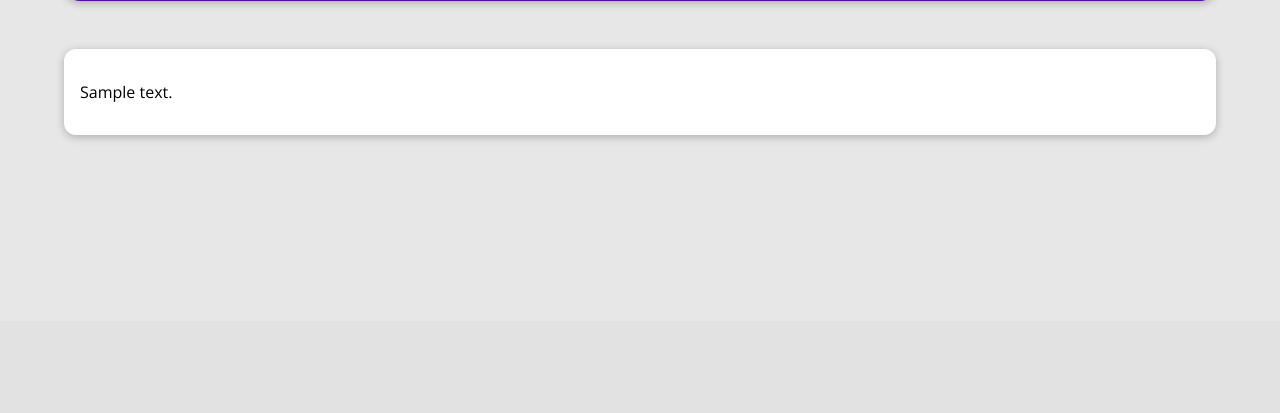
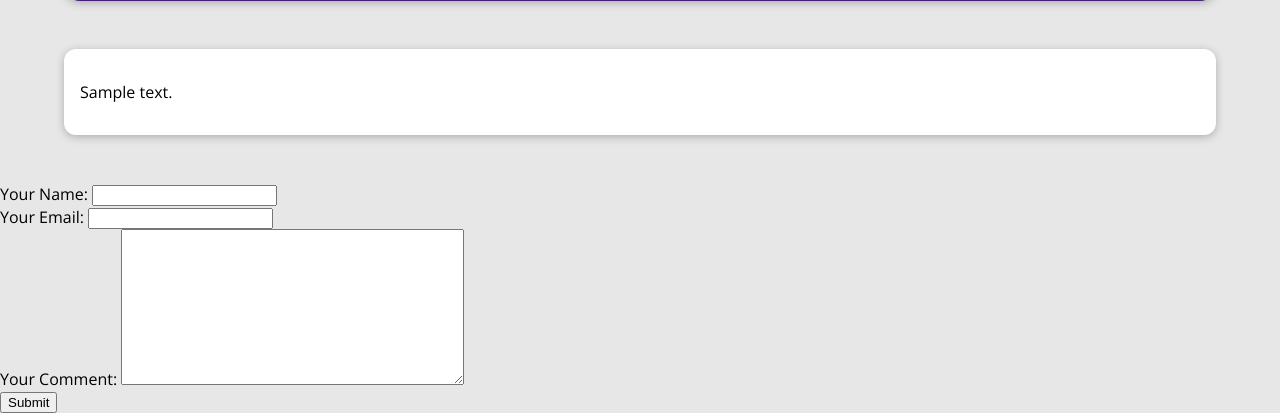
Before and after one commit to rezamousavi99/FastFood_site, a Django app: a page that uses store/templates/store/product_detail.html in a window 1280 px wide. Shown: the part 479-892 px from the top of the page. Before the commit the page ends 618 px from the top, so only its background shows below. Run offline with Django 4.2, Linux system fonts and the light colour scheme; tables that the repository leaves empty hold one stand-in row (values such as "Sample post"); grey boxes marked "Sample" are stand-in pictures.

Commit message:
added comment feature

```diff
--- a/store/admin.py
+++ b/store/admin.py
@@ -28,3 +28,4 @@ admin.site.register(models.Category)
 admin.site.register(models.Products, ProductAdmin)
 admin.site.register(models.OrderMaster, OrderMasterAdmin)
 admin.site.register(models.OrderDetails, OrderDetailsAdmin)
+admin.site.register(models.Comments)
--- /dev/null
+++ b/store/forms.py
@@ -0,0 +1,13 @@
+from django import forms
+from .models import Comments
+
+
+class CommentForm(forms.ModelForm):
+    class Meta:
+        model = Comments
+        exclude = ["product"]
+        labels = {
+            "user_name": "Your Name",
+            "user_email": "Your Email",
+            "text": "Your Comment"
+        }
--- a/store/models.py
+++ b/store/models.py
@@ -93,3 +93,15 @@ class OrderDetails(models.Model):
     # def save(self, *args, **kwargs):
     #     self.pure_price = get_price(self.product)
     #     super().save(*args, **kwargs)
+
+
+class Comments(models.Model):
+    user_name = models.CharField(max_length=100)
+    user_email = models.EmailField()
+    text = models.TextField(max_length=400)
+    product = models.ForeignKey(Products, on_delete=models.CASCADE , related_name="comments")
+
+    def __str__(self):
+        return f"{self.user_name} - {self.text}"
+    class Meta:
+        verbose_name_plural = "Comments"
--- a/store/templates/store/product_detail.html
+++ b/store/templates/store/product_detail.html
@@ -26,4 +26,19 @@
     <main>
         {{ product.Description|linebreaks }}
     </main>
+
+    <section id="comment-form">
+        <form action="{% url "product-detail" product.slug %}" method="POST">
+            {% csrf_token %}
+            {% for field in comment_form %}
+                <div>
+                    {{ field.label_tag }}
+                    {{ field }}
+                    {{ field.errors }}
+                </div>
+            {% endfor %}
+            <button>Submit</button>
+        </form>
+    </section>
+
 {% endblock %}
--- a/store/views.py
+++ b/store/views.py
@@ -1,9 +1,12 @@
 from django.shortcuts import render, get_object_or_404
-from django.http import HttpResponse
+from django.http import HttpResponse, HttpResponseRedirect
 from django.views import View
 from django.views.generic import ListView, DetailView
 from .models import Products
 from django.utils.text import slugify
+from .forms import CommentForm
+from django.urls import reverse
+
 # Create your views here.
 
 
@@ -61,13 +64,39 @@ class ProductsView(ListView):
 #         })
 
 
-class ProductDetailView(DetailView):
-    template_name = "store/product_detail.html"
-    model = Products
-    context_object_name = "product"
+# class ProductDetailView(DetailView):
+#     template_name = "store/product_detail.html"
+#     model = Products
+#     context_object_name = "product"
+#
+#     def get_context_data(self, **kwargs):
+#         product_context = super().get_context_data()
+#         product_context["product_tags"] = self.object.tags.all()
+#         # product_context["product"] = self.object
+#         return product_context
 
-    def get_context_data(self, **kwargs):
-        product_context = super().get_context_data()
-        product_context["product_tags"] = self.object.tags.all()
-        # product_context["product"] = self.object
-        return product_context
+class ProductDetailView(View):
+    def get(self, request, slug):
+        product = Products.objects.get(slug=slug)
+        context = {
+            "product": product,
+            "product_tags": product.tags.all(),
+            "comment_form": CommentForm()
+        }
+        return render(request, "store/product_detail.html", context)
+
+    def post(self, request, slug):
+        form = CommentForm(request.POST)
+        product = Products.objects.get(slug=slug)
+
+        if form.is_valid():
+            comment = form.save(commit=False)
+            comment.product = product
+            comment.save()
+            return HttpResponseRedirect(reverse("product-detail", args=[slug]))
+        context = {
+            "product": product,
+            "product_tags": product.tags.all(),
+            "comment_form": form
+        }
+        return render(request, "store/product_detail.html", context)
```
